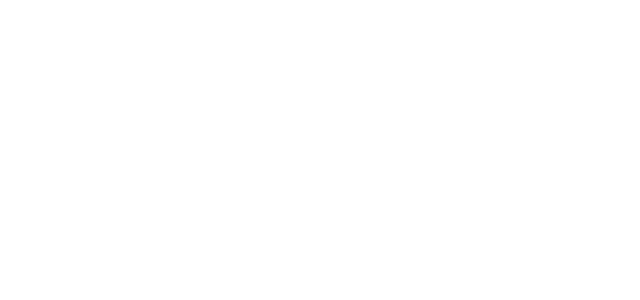
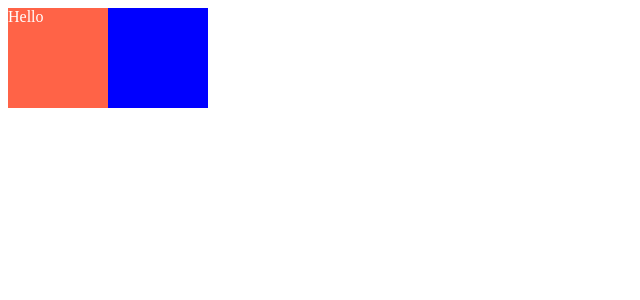
Before and after one commit to FixingWoo/styled-components, a React (Create React App) app: page / in a window 1280 px wide. Shown: the top 300 px of the page, without its empty margins (0-640 px from the left). Built offline with nearby package versions, Linux system fonts and the light colour scheme.

Commit message:
refactor: styled-components props과 상속

```diff
--- a/src/App.js
+++ b/src/App.js
@@ -1,5 +1,36 @@
+import styled from 'styled-components';
+
+const Parent = styled.div`
+  display: flex;
+`;
+
+const FirstBox = styled.div`
+  background-color: tomato;
+  width: 100px;
+  height: 100px;
+`;
+
+const SecondBox = styled.div`
+  background-color: blue;
+  width: 100px;
+  height: 100px;
+`;
+
+const Text = styled.span`
+  color: white;
+`;
+
+
 function App() {
-  return null;
+  return (
+    <Parent>
+      <FirstBox>
+        <Text>Hello</Text>
+      </FirstBox>
+
+      <SecondBox />
+    </Parent>
+  );
 }
 
 export default App;
```
